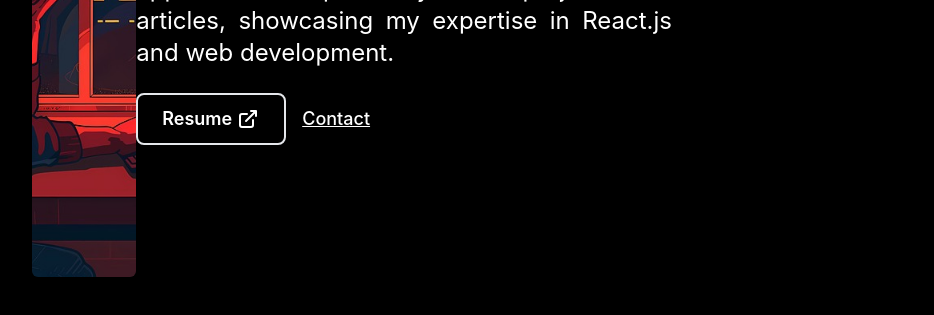
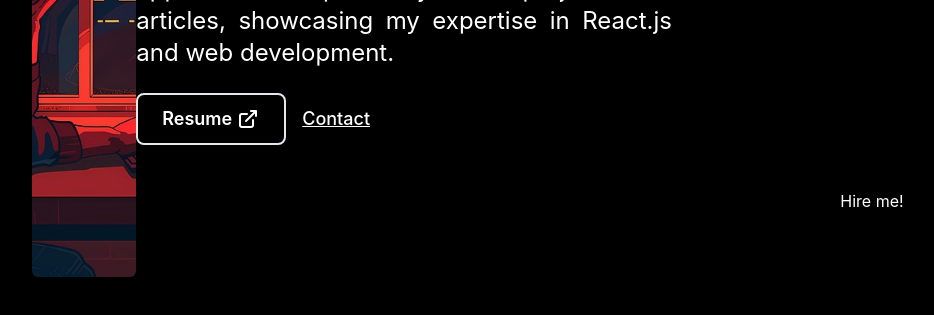
Before and after one commit to Hamzakhan70/Port_Folio, a React (Vite) app: page / in a window 1280 px wide. Shown: the part 479-794 px from the top of the page, without its empty margins (288-1222 px from the left). Built offline with nearby package versions, Linux system fonts and the light colour scheme.

Commit message:
spinning text is added

```diff
--- a/src/components/home/index.tsx
+++ b/src/components/home/index.tsx
@@ -1,7 +1,10 @@
 import { useTypewriter, Cursor } from "react-simple-typewriter";
 import homeImage from "../../assets/home_image1.jpg";
+import "./style.css";
+import { useEffect, useRef } from "react";
+const Home = () => {
 
-const Home = () => {
+
   const [text] = useTypewriter({
     words: [
       "Hello, Name's Hamza Arif Khan😎",
@@ -10,10 +13,23 @@ const Home = () => {
     ],
     loop: false,
   });
+// Reference for the spinner text
+const textRef = useRef<HTMLDivElement | null>(null);
+
+useEffect(() => {
+  const text = textRef.current;
+  if (text) {
+    text.innerHTML = text.innerText
+  .split("")
+  .map(
+    (char, i) => `<span style="transform:rotate(${i * 10.3}deg)">${char}</span>`
+  )
+  .join("");
+  }
+}, []);
 
   return (
     <div className="flex justify-between items-center min-h-screen">
-
       <div className="left">
         <img
           src={homeImage}
@@ -48,7 +64,10 @@ const Home = () => {
                     viewBox="0 0 24 24"
                     className="h-auto w-6"
                   >
-                  <path fill="rgba(255, 255, 255, 0)" d="M0 0h24v24H0z"></path>
+                    <path
+                      fill="rgba(255, 255, 255, 0)"
+                      d="M0 0h24v24H0z"
+                    ></path>
                     <path
                       fill="none"
                       stroke="currentColor"
@@ -72,6 +91,18 @@ const Home = () => {
           </a>
         </div>
       </div>
+
+    {/* Animated Spinner Text */}
+    <div className="spinner-container">
+        <div className="circle">
+          <div className="logo"> Hire me!</div>
+          <div className="text" ref={textRef}>
+            <p>
+              - Mern Stack !  WEBSITE -
+            </p>
+          </div>
+        </div>
+      </div>
     </div>
   );
 };
--- /dev/null
+++ b/src/components/home/style.css
@@ -0,0 +1,54 @@
+.circle {
+    position: relative;
+    width: 200px;
+    height: 200px;
+    border-radius: 100vmax;
+    display: flex;
+    align-items: center;
+    justify-content: center;
+  }
+
+  .logo {
+    /* position: absolute;
+    width: 140px;
+    height: 140px;
+    background: url("https://assets.codepen.io/7344750/internal/avatars/users/default.png?fit=crop&format=auto&height=512&version=1657025755&width=512");
+    background-size: cover;
+    border-radius: 100vmax;
+    background-position: center; */
+    background-color: #000;
+    color: white;
+    padding: 45px 30px;
+
+    border-radius: 50%;
+  }
+
+  .text {
+    position: absolute;
+    width: 100%;
+    height: 100%;
+    font-family: consolas;
+    color: #000;
+    font-size: 17px;
+    animation: textRotation 8s linear infinite;
+  }
+
+  @keyframes textRotation {
+    to {
+      transform: rotate(360deg);
+    }
+  }
+
+  .text span {
+    position: absolute;
+    left: 50%;
+    font-size: 1.2em;
+    transform-origin: 0 100px;
+  }
+
+  .spinner-container {
+    position: fixed;
+    bottom: 20px;
+    right: 20px;
+    z-index: 1000; /* Ensure it's on top of other content */
+  }
```
Lines whose indentation alone changed are shown as unchanged.
